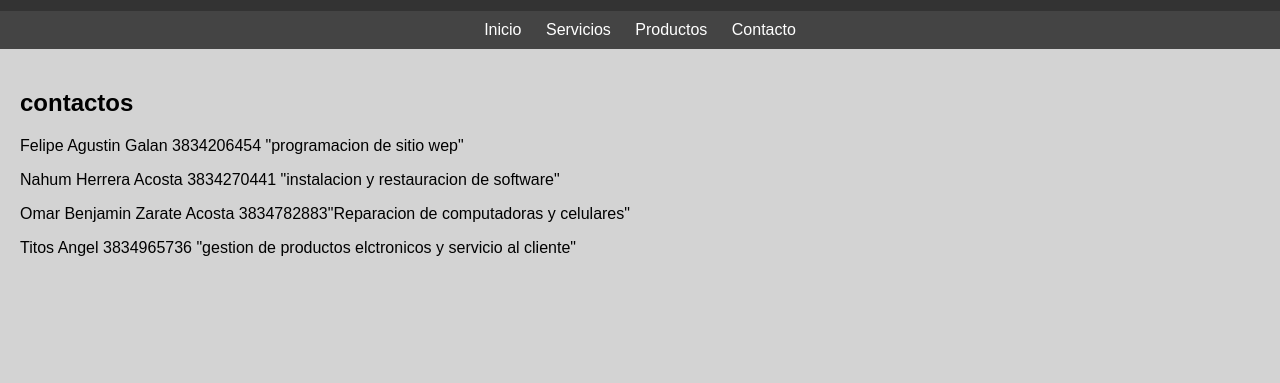
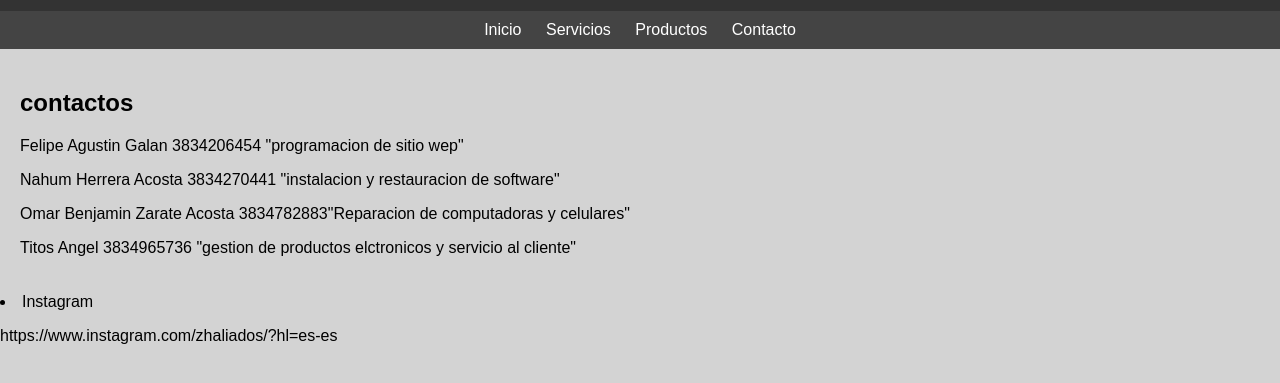
Before and after one commit to ZeroGamer1/ZHaliados.github.io, a plain HTML site: page contactos.html in a window 1280 px wide. Shown: the part 89-472 px from the top of the page. Drawn offline with Linux system fonts and the light colour scheme.

Commit message:
Update contactos.html

```diff
--- a/contactos.html
+++ b/contactos.html
@@ -52,5 +52,7 @@
         <p>Omar Benjamin Zarate Acosta 3834782883"Reparacion de computadoras y celulares"</p>
         <p>Titos Angel 3834965736 "gestion de productos elctronicos y servicio al cliente"</p>
     </section>
+    <li>Instagram</li>
+    <p> https://www.instagram.com/zhaliados/?hl=es-es</p>
 </body>
 </html>
```
